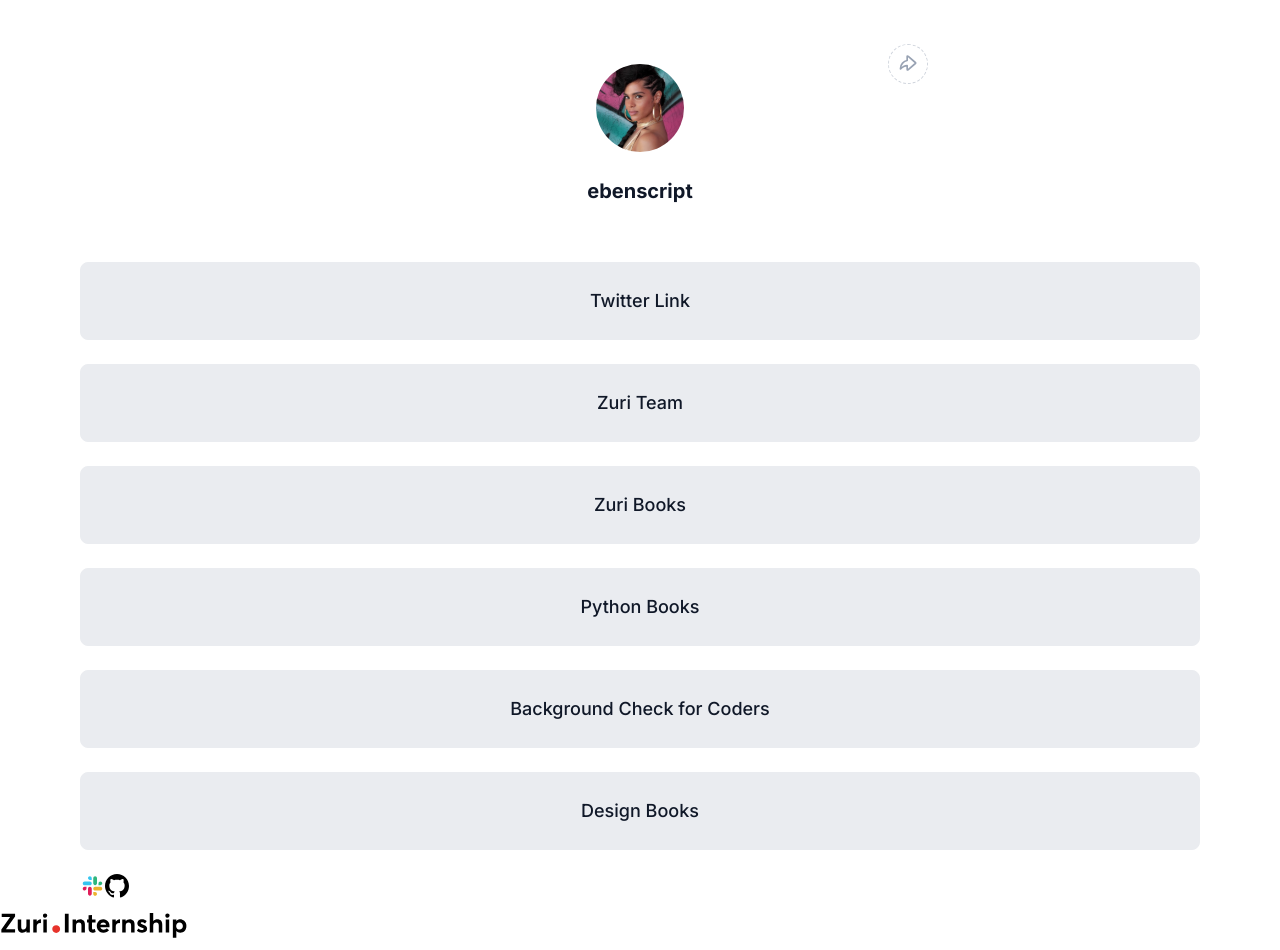
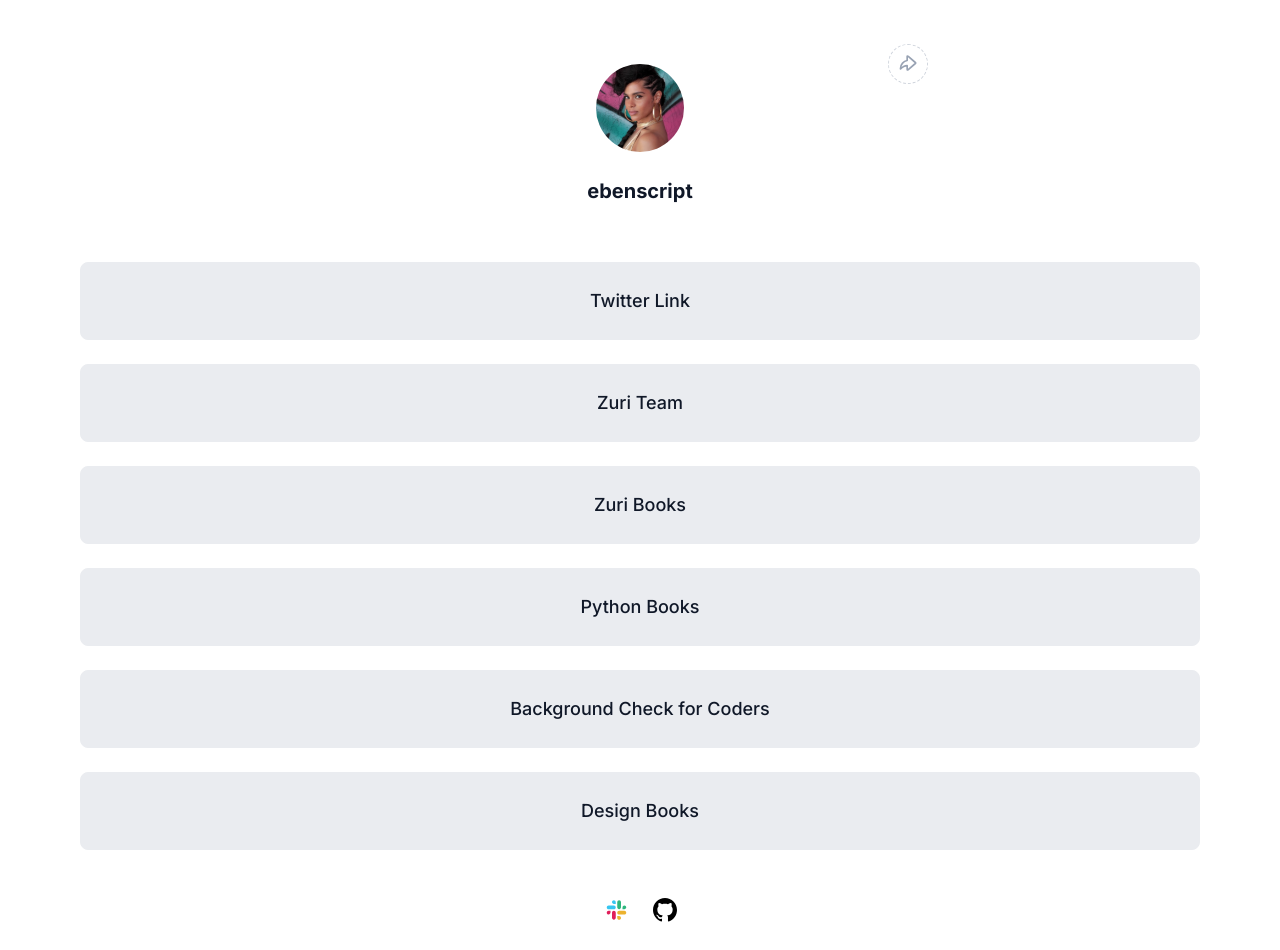
Before and after one commit to Ebenscript/linktree, a React (Create React App) app: page / in a window 1280 px wide. Shown: the top 950 px of the page. Built offline with nearby package versions, Linux system fonts and the light colour scheme.

Commit message:
add style for social section

```diff
--- a/src/App.css
+++ b/src/App.css
@@ -106,3 +106,11 @@ body {
   border: 1px solid var(--gray100);
   border-radius: 8px;
 }
+
+.social-section {
+  display: flex;
+  justify-content: center;
+  gap: 24px;
+  padding-top: 24px;
+  padding-bottom: 24px;
+}
```
